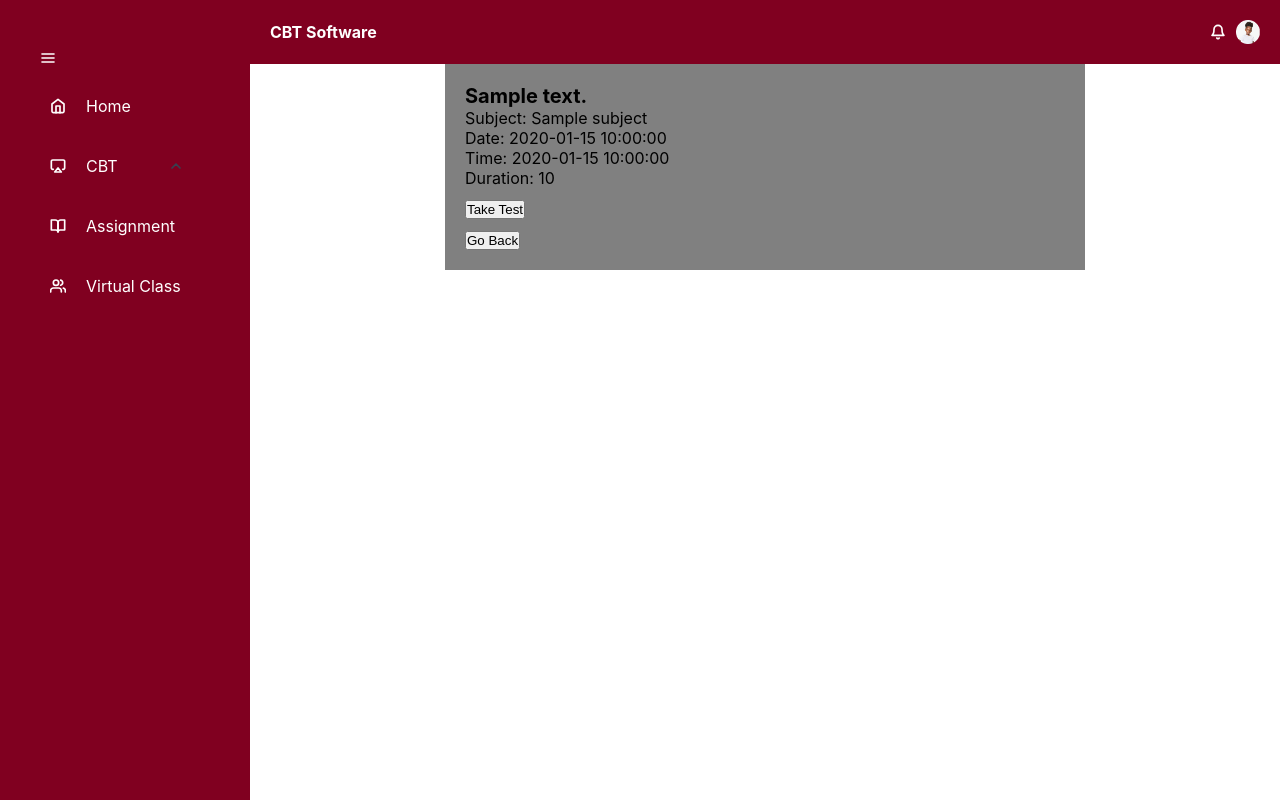
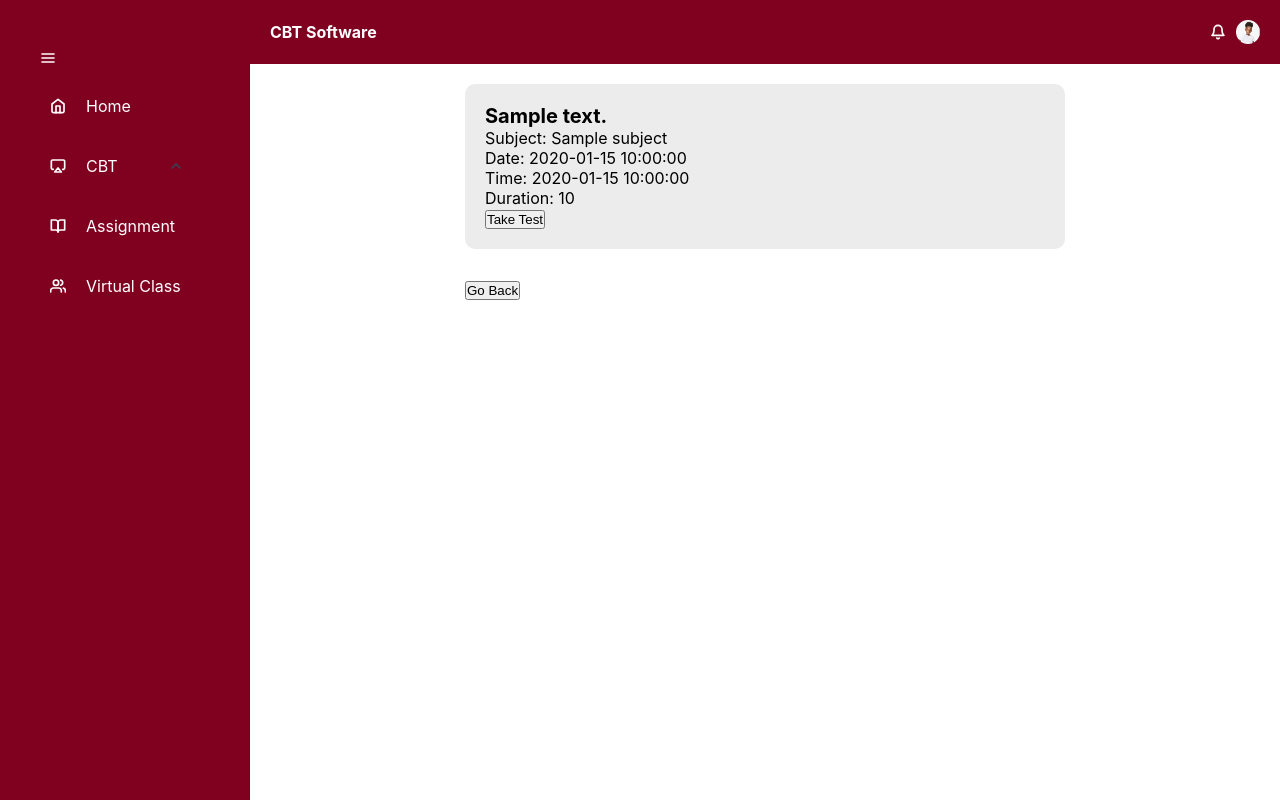
Before and after one commit to adepoju-oluwatobi/simple_cbt_app, a Flask app: template templates/student/available_tests.html in a window 1280 px wide. Run offline with Flask 2, Linux system fonts and the light colour scheme; the template is opened without the code that fills it: most values are stand-ins (such as "Sample title", 1, 10 or a date in 2020).

Commit message:
styled the available test page

```diff
--- a/static/dashboard.css
+++ b/static/dashboard.css
@@ -17,7 +17,7 @@
     color: #808000;
 }
 .test{
-    background: gray;
+
     width: 600px;
     margin: auto;
     margin-bottom: 50px;
@@ -27,8 +27,11 @@
     justify-content: center;
     gap: 10px;
 }
-.test p{
-
+.test_detail{
+    background: #ECECEC;
+    padding: 20px;
+    border-radius: 10px;
+    margin-bottom: 20px;
 }
 .test-container{
     padding: 10px;
--- a/templates/student/available_tests.html
+++ b/templates/student/available_tests.html
@@ -12,8 +12,8 @@
     <div class="container">
         {% include 'student/header.html' %}
         <div class="test content">
-    {% for subject in subjects %}
-          <div>
+            {% for subject in subjects %}
+          <div class="test_detail">
             <p class="test-description"> {{ test_data[subject].description }} </p>
 
             <p>Subject: {{ subject }}</p>
@@ -24,11 +24,11 @@
 
             <p>Duration: {{ test_data[subject].duration }}</p>
 
-          </div>
-
             <a href="{{ url_for('student_routes.start_exam', class_name=student_class, subject=subject) }}">
                 <button>Take Test</button>
             </a>
+
+          </div>
     {% endfor %}
 
             <p><button onclick="goBack()">Go Back</button></p>
```
